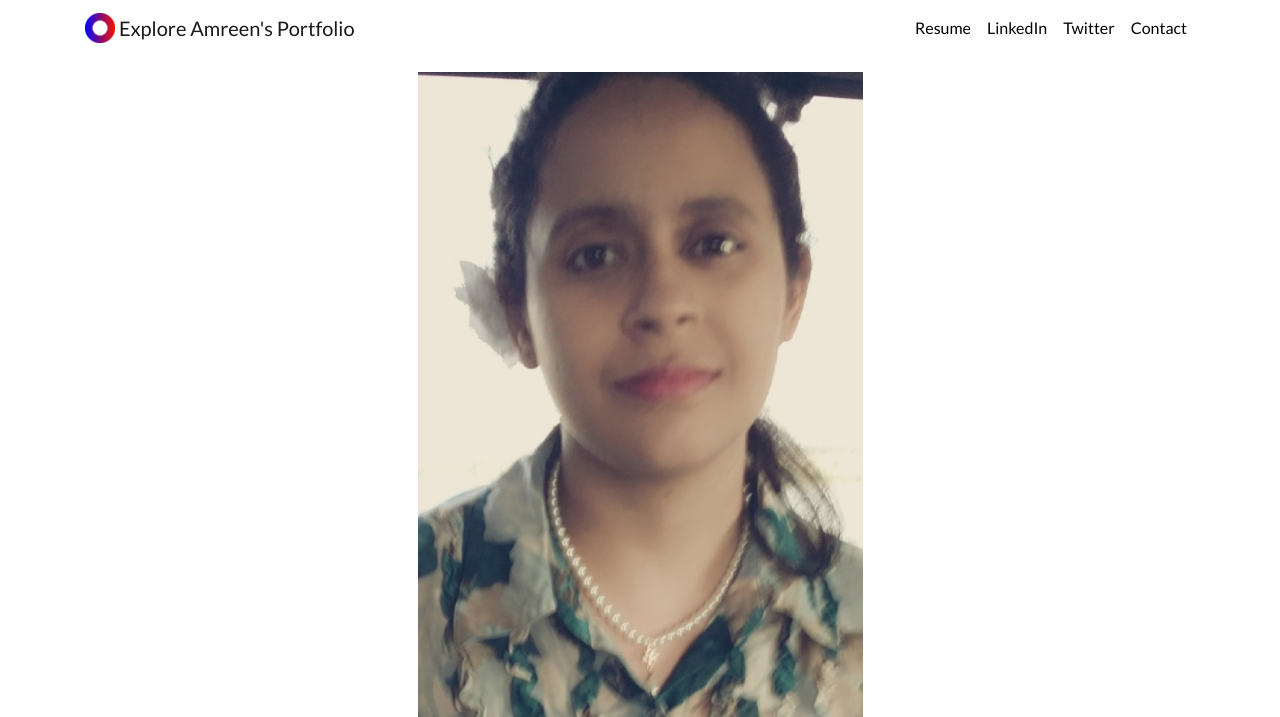
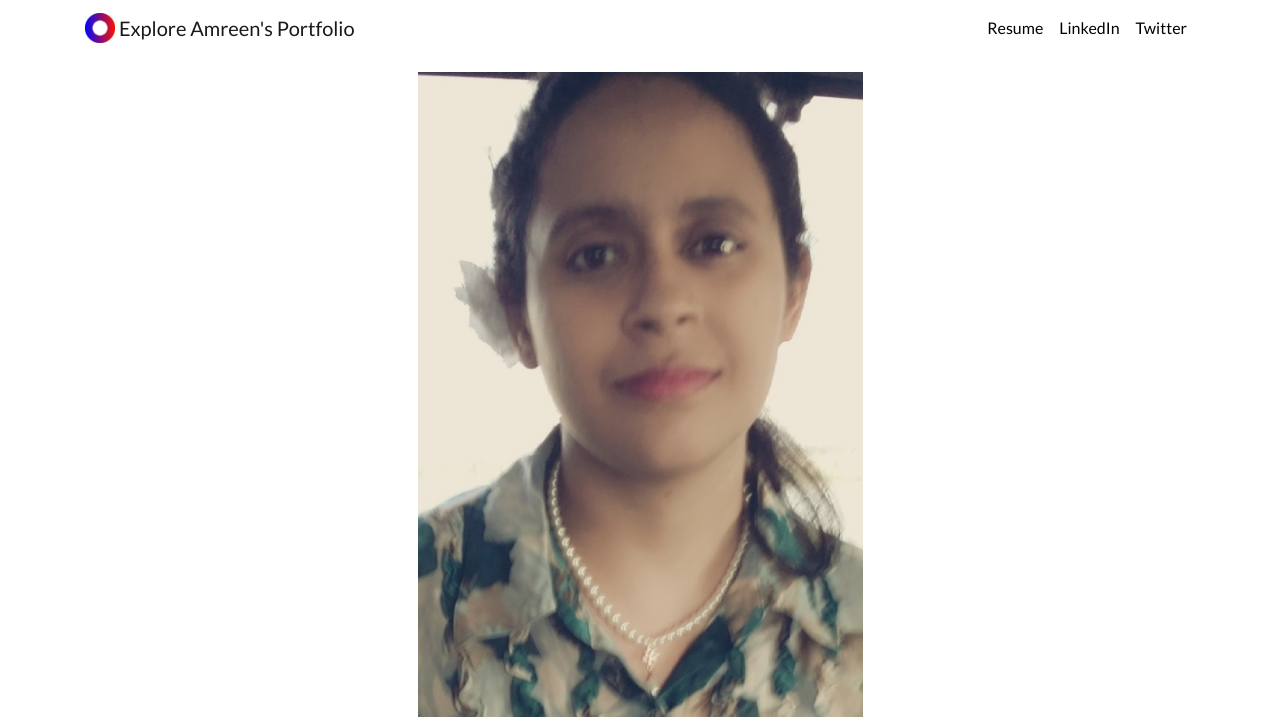
Before and after one commit to anu986/django3-personal-portfolio, a Django app: template portfolio/templates/portfolio/home.html in a window 1280 px wide. Shown: the top 717 px of the page. Run offline with Django 3.2, Linux system fonts and the light colour scheme; the template is opened without the code that fills it: values that come from a table or form of the project are taken from there, others are empty; data comes from the database, SQL or seed files in the repository; parts of the project's set-up code (start-up, migrations or seed data) failed here and were passed over; some libraries are stand-ins or nearby versions.

Commit message:
Update base.html

```diff
--- a/portfolio/templates/portfolio/base.html
+++ b/portfolio/templates/portfolio/base.html
@@ -41,9 +41,6 @@
           <li class="nav-item">
             <a class="nav-link" href="https://twitter.com/AmreenShaik786" target="_blank">Twitter</a>
           </li>
-          <li class="nav-item">
-            <a class="nav-link" href="{% url 'contact' %}" target="_blank">Contact</a>
-          </li>
         </ul>
       </div>
     </div>
```
